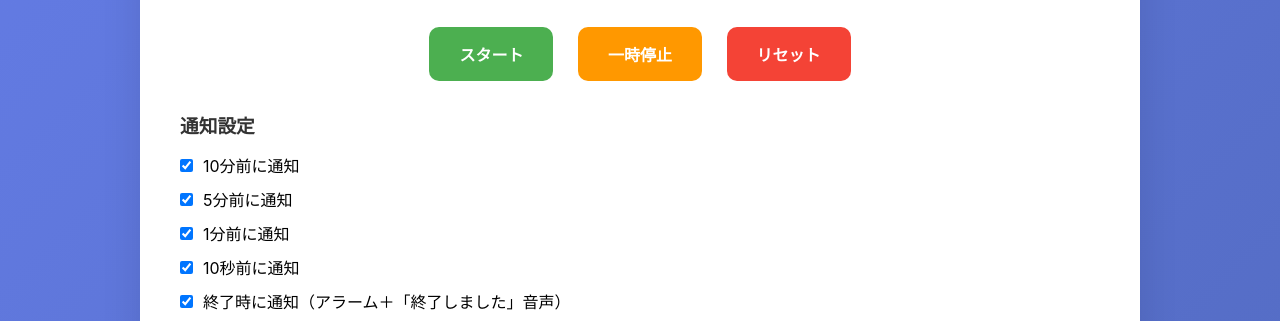
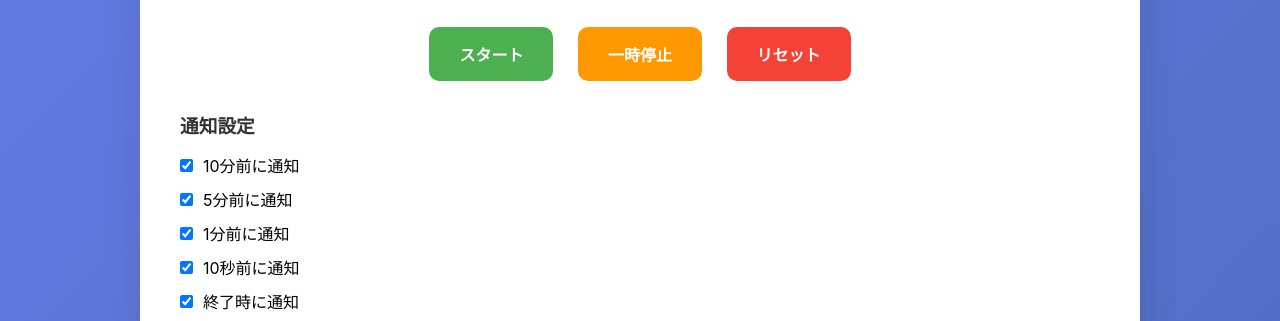
Before and after one commit to 0522mIke/test-timer, a plain HTML site: page index.html in a window 1280 px wide. Shown: the part 479-800 px from the top of the page. Drawn offline with Linux system fonts and the light colour scheme.

Commit message:
Update index.html

```diff
--- a/index.html
+++ b/index.html
@@ -60,7 +60,7 @@
             </div>
             <div class="notification-item">
                 <input type="checkbox" id="notifyFinish" checked>
-                <label for="notifyFinish">終了時に通知（アラーム＋「終了しました」音声）</label>
+                <label for="notifyFinish">終了時に通知</label>
             </div>
         </div>
 
```
